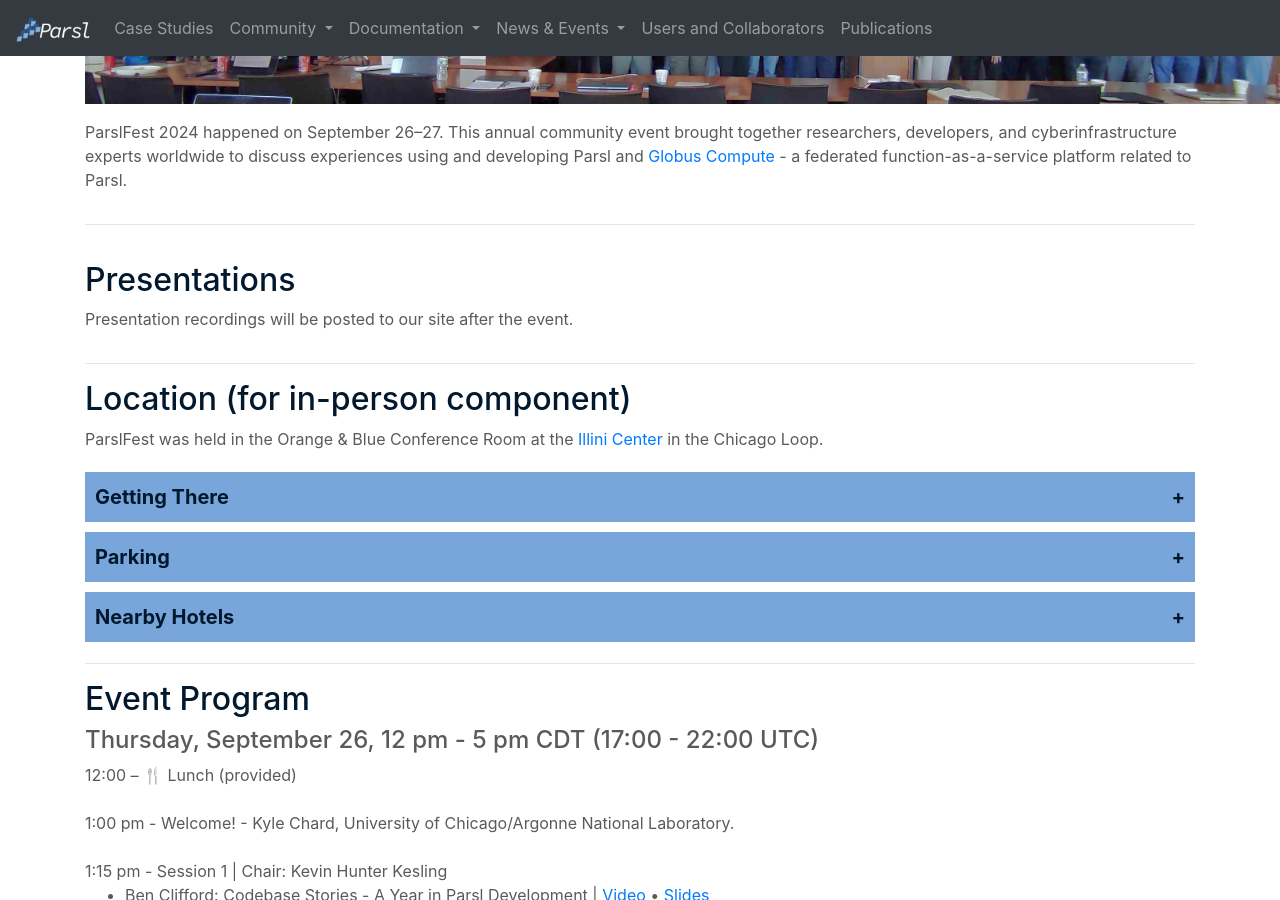
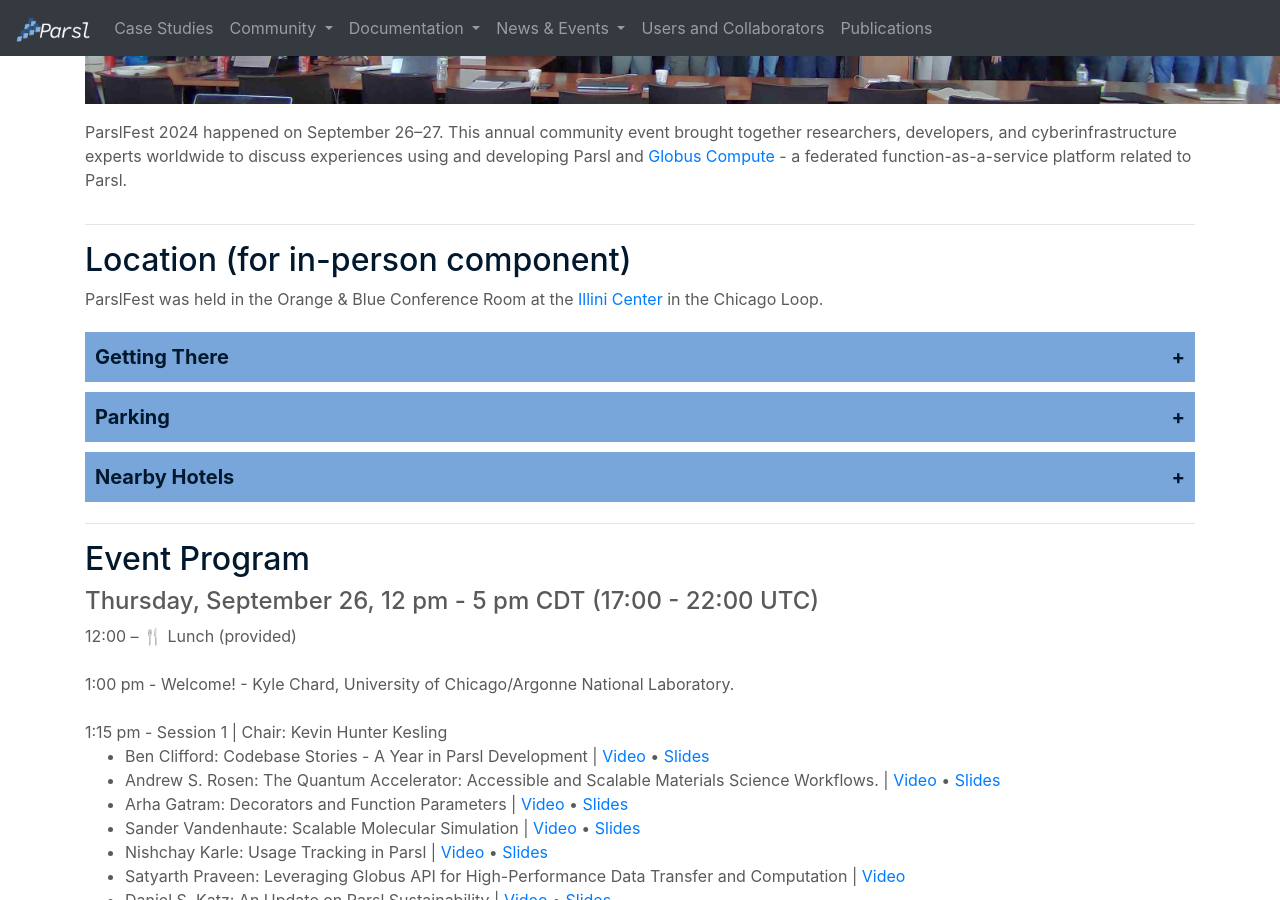
Before and after one commit to Parsl/parsl.github.io, a Jekyll site: the page built from parslfest/parslfest2024.html, in a window 1280 px wide and 900 px high, scrolled down 566 px. Built offline with Jekyll 4.4.1, drawn with Linux system fonts in a browser that asks for light colours.

Commit message:
Update parslfest2024.html

```diff
--- a/parslfest/parslfest2024.html
+++ b/parslfest/parslfest2024.html
@@ -22,7 +22,7 @@
     </div>
    </div>
 <hr>
-   <div class="row" style="padding-top: 20px">
+   <!--<div class="row" style="padding-top: 20px">
     <div class="col-lg-12">
       <h2 style="color: #02182D;">Presentations</h2>
 	<p>
@@ -31,7 +31,7 @@
     </div>
    </div>
 
-<hr>
+<hr>-->
 
       <h2 style="color: #02182D;">Location (for in-person component)</h2>
 
```
